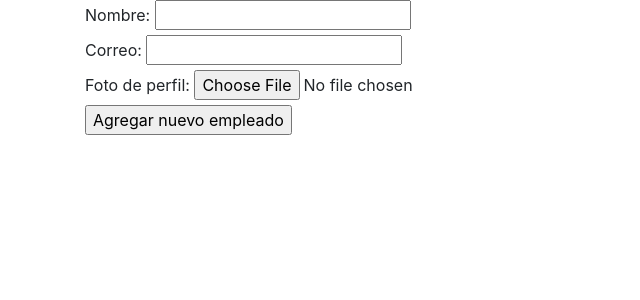
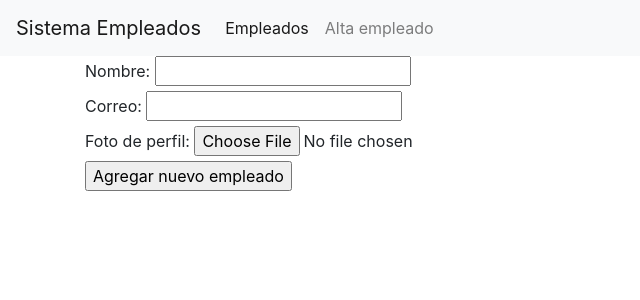
Before and after one commit to chemedev/sistema-empleados, a Python web app: template src/templates/empleados/create.html in a window 1280 px wide. Shown: the top 300 px of the page, without its empty margins (0-640 px from the left). Run offline with Jinja, Linux system fonts and the light colour scheme; the template is opened without the code that fills it, so the values that code supplies are empty; some libraries are stand-ins or nearby versions.

Commit message:
Estilos header

```diff
--- a/src/templates/header.html
+++ b/src/templates/header.html
@@ -8,4 +8,16 @@
     <title>Sistema Empleados</title>
   </head>
   <body>
+    <nav class="navbar navbar-expand-lg navbar-light bg-light">
+      <a class="navbar-brand" href="{{ url_for('index') }}">Sistema Empleados</a>
+      <button class="navbar-toggler" type="button" data-toggle="collapse" data-target="#navbarNavAltMarkup" aria-controls="navbarNavAltMarkup" aria-expanded="false" aria-label="Toggle navigation">
+        <span class="navbar-toggler-icon"></span>
+      </button>
+      <div class="collapse navbar-collapse" id="navbarNavAltMarkup">
+        <div class="navbar-nav">
+          <a class="nav-item nav-link active" href="{{ url_for('index') }}">Empleados <span class="sr-only">(current)</span></a>
+          <a class="nav-item nav-link" href="{{ url_for('create') }}">Alta empleado</a>
+        </div>
+      </div>
+    </nav>
     <div class="container">
```
